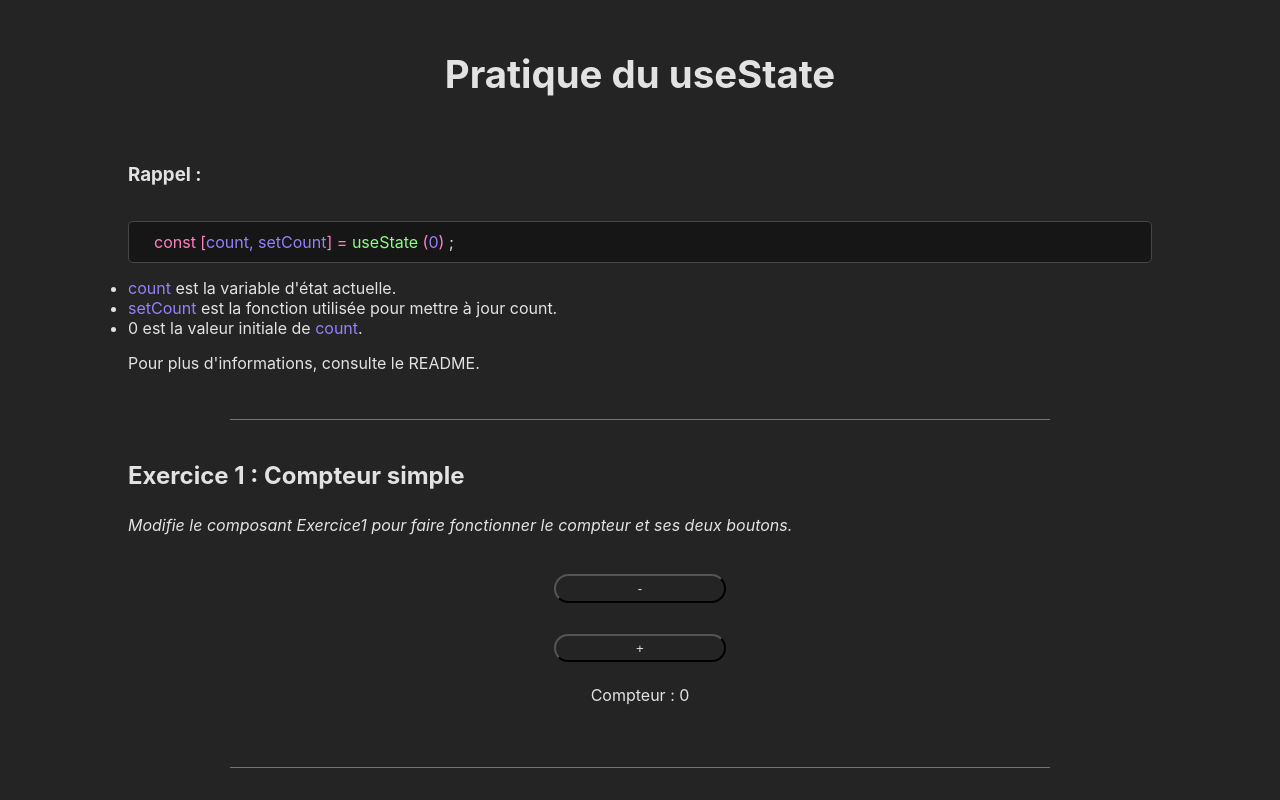
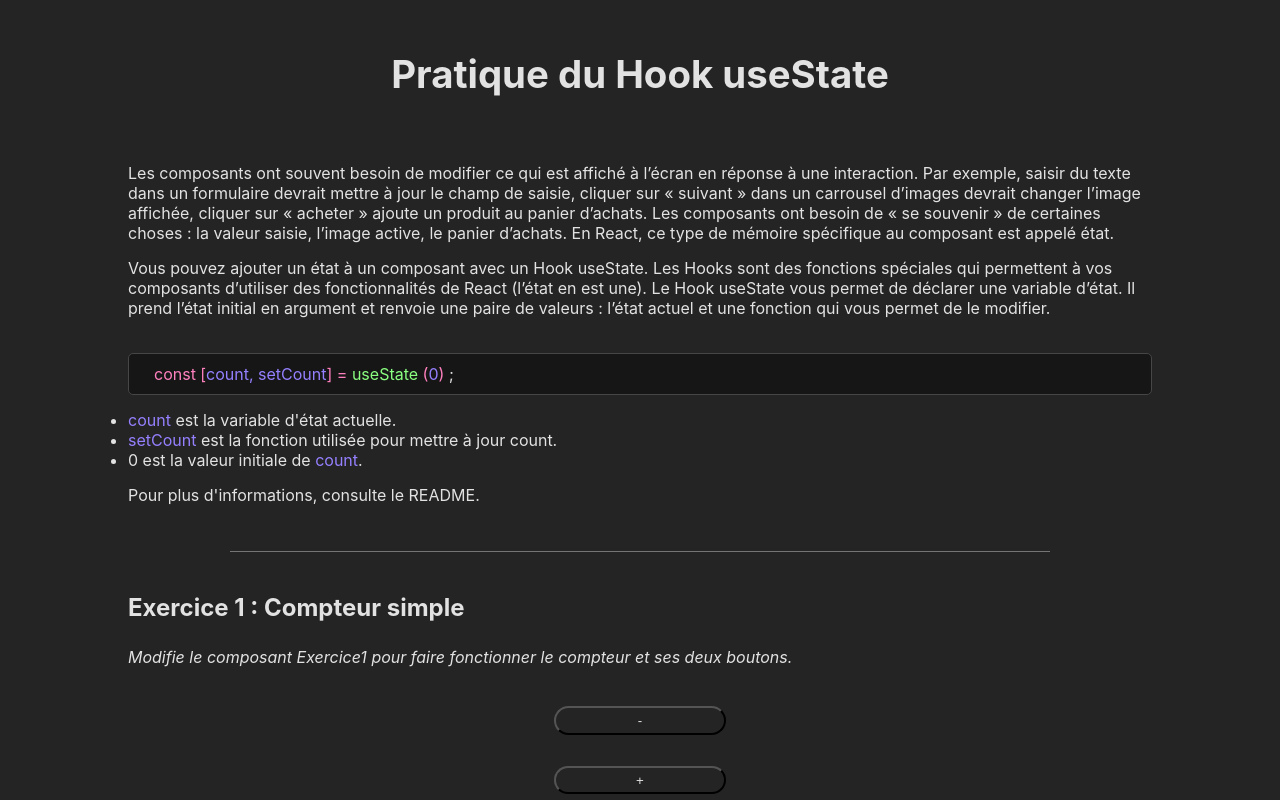
Before and after one commit to sbg224/useState-Practice, a React (Vite) app: page / in a window 1280 px wide. Shown: the top 800 px of the page. Built offline with nearby package versions, Linux system fonts and the light colour scheme.

Commit message:
Update Introduction

```diff
--- a/src/components/Introduction.jsx
+++ b/src/components/Introduction.jsx
@@ -1,8 +1,25 @@
 export default function Introduction() {
   return (
     <div className="exercice">
-      <h1>Pratique du useState</h1>
-      <h3>Rappel :</h3>
+      <h1>Pratique du Hook useState</h1>
+      <p>
+        Les composants ont souvent besoin de modifier ce qui est affiché à
+        l’écran en réponse à une interaction. Par exemple, saisir du texte dans
+        un formulaire devrait mettre à jour le champ de saisie, cliquer sur «
+        suivant » dans un carrousel d’images devrait changer l’image affichée,
+        cliquer sur « acheter » ajoute un produit au panier d’achats. Les
+        composants ont besoin de « se souvenir » de certaines choses : la valeur
+        saisie, l’image active, le panier d’achats. En React, ce type de mémoire
+        spécifique au composant est appelé état.
+      </p>
+      <p>
+        Vous pouvez ajouter un état à un composant avec un Hook useState. Les
+        Hooks sont des fonctions spéciales qui permettent à vos composants
+        d’utiliser des fonctionnalités de React (l’état en est une). Le Hook
+        useState vous permet de déclarer une variable d’état. Il prend l’état
+        initial en argument et renvoie une paire de valeurs : l’état actuel et
+        une fonction qui vous permet de le modifier.
+      </p>
       <div className="code-container">
         <div className="cm-line">
           <span className="pink">
```
